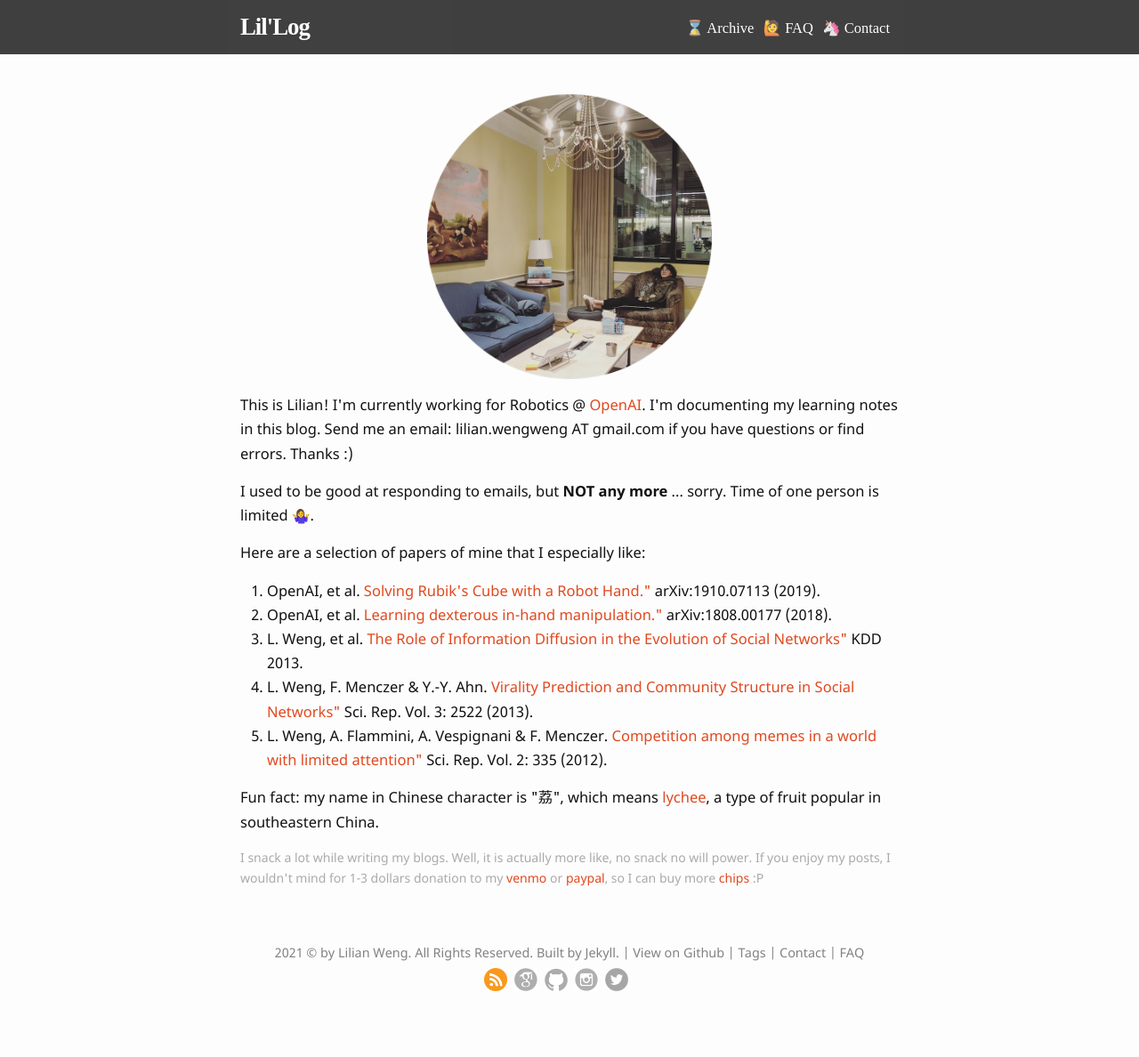
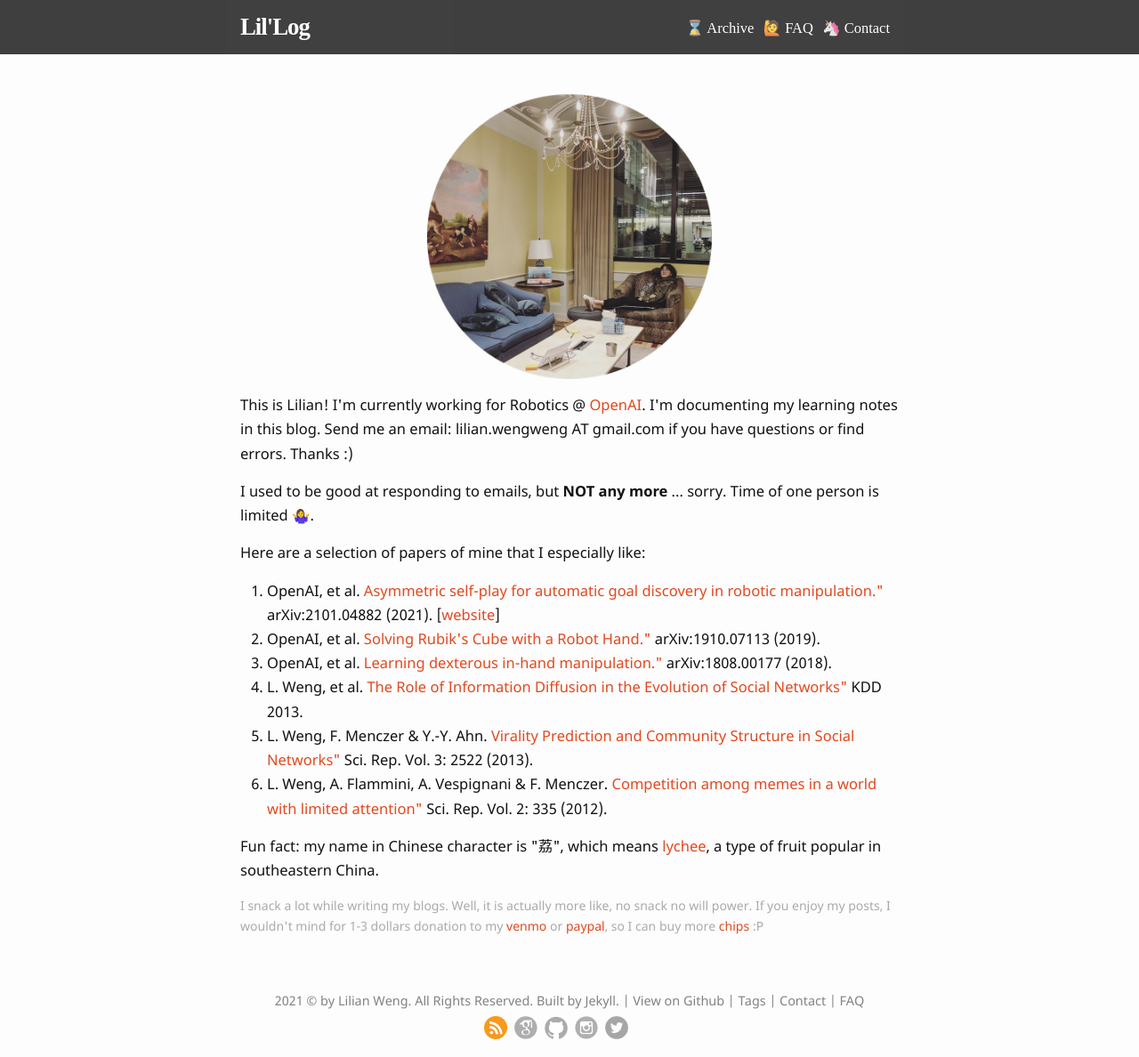
Before and after one commit to lilianweng/lil-log, a Jekyll site: the page built from contact.html, in a window 1280 px wide. Shown: the whole page at 89% size. Built offline with Jekyll 4.4.1, drawn with Linux system fonts in a browser that asks for light colours; some web fonts are replaced; before the commit the page ends 1134 px from its top, so only the background shows below that.

Commit message:
Add a link

```diff
--- a/contact.html
+++ b/contact.html
@@ -13,6 +13,7 @@ layout: default
 
 	<p>Here are a selection of papers of mine that I especially like:
 		<ol>
+		<li>OpenAI, et al. <a href="https://arxiv.org/abs/2101.04882">Asymmetric self-play for automatic goal discovery in robotic manipulation."</a> arXiv:2101.04882 (2021). [<a href="https://robotics-self-play.github.io/">website</a>]</li>
 		<li>OpenAI, et al. <a href="{{ '/assets/papers/solving-rubiks-cube.pdf' | relative_url }}">Solving Rubik's Cube with a Robot Hand."</a> arXiv:1910.07113 (2019).</li>
 		<li>OpenAI, et al. <a href="{{ '/assets/papers/learning-dexterity.pdf' | relative_url }}">Learning dexterous in-hand manipulation."</a> arXiv:1808.00177 (2018).</li>
 		<li>L. Weng, et al. <a href="{{ '/assets/papers/info-diffusion-network-evolution.pdf' | relative_url }}">The Role of Information Diffusion in the Evolution of Social Networks"</a> KDD 2013.</li>
```
